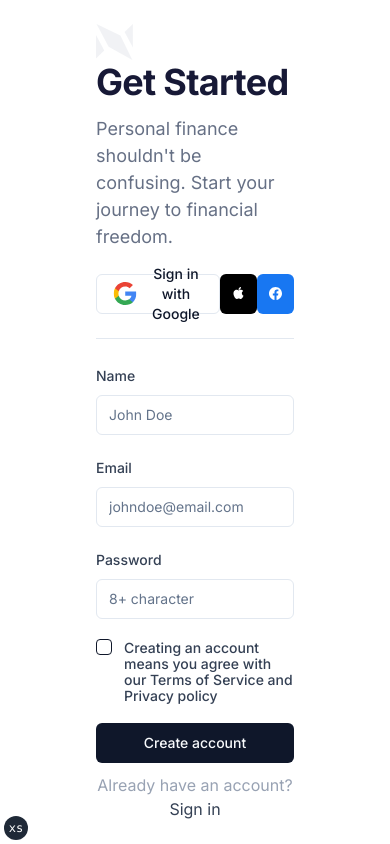
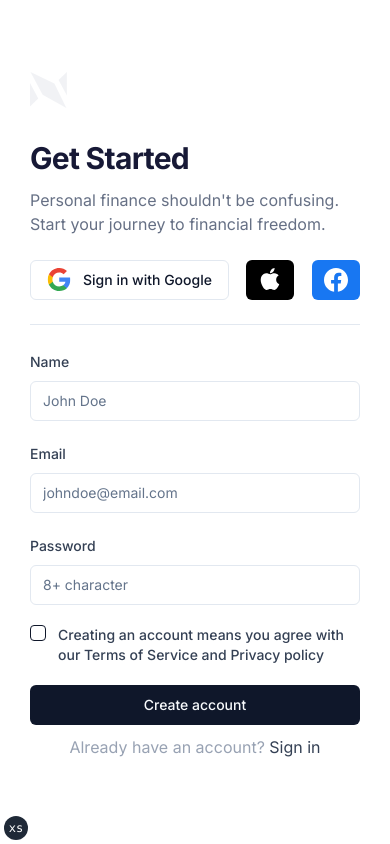
Before and after one commit to iampapagray/nifty-auth, a Next.js app: page / in a window 390 px wide. Built offline with nearby package versions, Linux system fonts and the light colour scheme.

Commit message:
Mobile changes

```diff
--- a/components/right-section.tsx
+++ b/components/right-section.tsx
@@ -6,16 +6,16 @@ import Link from "next/link";
 
 export function RightSection() {
   return (
-    <div className="relative h-screen  flex items-center px-10 font-sans  lg:px-20 2xl:px-30">
-      <div className="flex flex-col  p-14">
-        <Icons.nifty className="flex lg:hidden" />
+    <div className="relative flex h-screen px-0 pt-10 font-sans lg:items-center lg:px-20 2xl:px-30">
+      <div className="flex flex-col  px-[30px] lg:p-14">
+        <Icons.nifty className="my-8 flex lg:hidden" />
 
         <h2
-          className="scroll-m-20 text-4xl font-bold leading-tight tracking-[-0.72px] text-[#171936]"
+          className="scroll-m-20 text-3xl font-bold leading-tight tracking-[-0.72px] text-[#171936] lg:text-4xl"
         >
           Get Started
         </h2>
-        <p className="pt-2.5 text-lg leading-normal text-[#667085]">
+        <p className="pt-2.5 text-base leading-normal text-[#667085] lg:text-lg">
           Personal finance shouldn&apos;t be confusing.{"\n"}Start your journey to financial freedom.
         </p>
 
--- a/components/signup-form.tsx
+++ b/components/signup-form.tsx
@@ -108,7 +108,7 @@ export function SignupForm() {
                   />
                 </FormControl>
                 <div className="space-y-1 leading-none">
-                  <FormLabel className='text-[#344054]'>
+                  <FormLabel className='text-[#344054] text-sm '>
                     Creating an account means you agree with our {' '}
                     <Link href="https://iampapagray.com" target='_blank'>Terms of Service</Link> and {' '}
                     <Link href="https://iampapagray.com" target='_blank'>Privacy policy</Link>
@@ -118,7 +118,7 @@ export function SignupForm() {
             )}
           />
 
-          <Button variant={'default'} type="submit" className="mt-6 w-full">
+          <Button variant={'default'} type="submit" className="mt-6 py-3 px-[18px] w-full">
             Create account
           </Button>
         </form>
```
